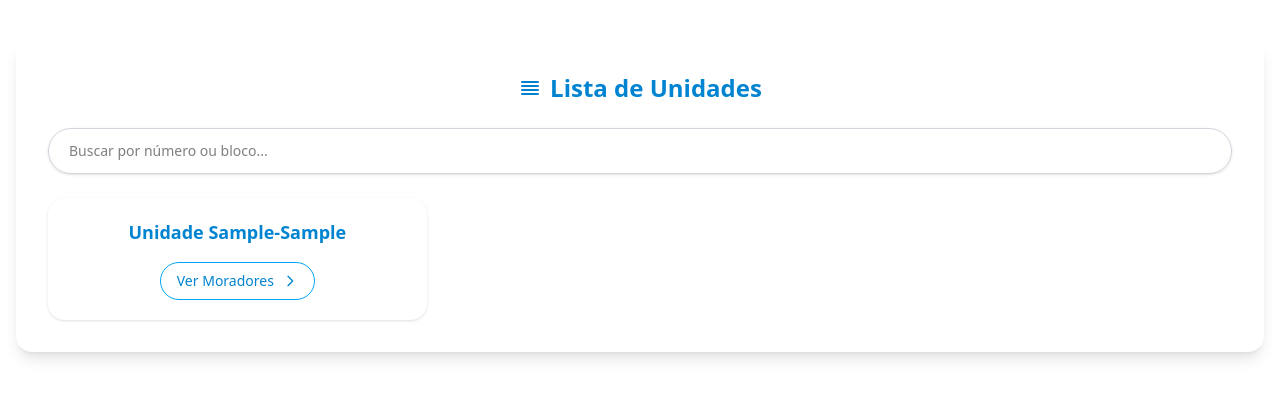
After one commit to boechatbrendon/sistema-portaria, a Flask app: page /unidades in a window 1280 px wide. The commit adds this page. Shown: the top 398 px of the page. Run offline with Flask 3, Linux system fonts and the light colour scheme; a user stored in the database is signed in; tables that the repository leaves empty hold one stand-in row (values such as "Sample post").

Commit message:
Criando tela de listagem de nidades

```diff
--- a/app/routes.py
+++ b/app/routes.py
@@ -81,3 +81,11 @@ def cadastro_morador():
 
 
     return render_template('cadastro_morador.html', form = form)
+
+
+@app.route('/unidades')
+@login_required
+def listar_unidades():
+    unidades = Unidade.query.all()
+
+    return render_template('unidades.html', unidades=unidades)
--- a/app/templates/home.html
+++ b/app/templates/home.html
@@ -10,5 +10,6 @@
     <h3>Bem-Vindo {{ current_user.nome }}</h3>
     <a href="{{ url_for('logout') }}">Sair</a>
     <a href="{{ url_for('cadastro_morador') }}">Cadastro Morador</a>
+    <a href="{{ url_for('listar_unidades') }}">Unidades</a>
 
 {% endblock %}
--- /dev/null
+++ b/app/templates/unidades.html
@@ -0,0 +1,64 @@
+{% extends 'base.html' %}
+
+{% block titulo %}
+    SistemaPortaria - Unidades
+{% endblock %}
+
+{% block body %}
+<div class="max-w-7xl mx-auto mt-10 px-4">
+  <div class="bg-white shadow-lg rounded-2xl p-6 sm:p-8 border-0">
+
+    <!-- Título -->
+    <h3 class="text-center text-2xl font-bold text-sky-600 mb-6 flex items-center justify-center gap-2">
+      <svg xmlns="http://www.w3.org/2000/svg" class="h-6 w-6 text-sky-600" fill="none" viewBox="0 0 24 24" stroke="currentColor">
+        <path stroke-linecap="round" stroke-linejoin="round" stroke-width="2" d="M4 10h16M4 6h16M4 14h16M4 18h16" />
+      </svg>
+      Lista de Unidades
+    </h3>
+
+    <div class="mb-6">
+      <input type="number" id="searchInput"
+        class="w-full px-5 py-3 text-sm border border-gray-300 rounded-full shadow-sm focus:outline-none focus:ring-2 focus:ring-sky-400 focus:border-sky-400 transition"
+        placeholder="Buscar por número ou bloco...">
+    </div>
+
+    {% if unidades %}
+      <div id="unidadesContainer" class="grid grid-cols-1 sm:grid-cols-2 lg:grid-cols-3 gap-6">
+        {% for unidade in unidades %}
+          <div class="bg-white rounded-2xl shadow hover:shadow-md transition p-5 flex flex-col justify-between unidade-item">
+            <div class="text-center mb-4">
+              <h5 class="text-sky-600 font-bold text-lg flex items-center justify-center gap-2">
+                Unidade {{ unidade.numero }}-{{ unidade.bloco }}
+              </h5>
+            </div>
+            <div class="text-center mt-auto">
+              <a href=""
+                class="inline-flex items-center gap-2 px-4 py-2 border border-sky-500 text-sky-600 hover:bg-sky-500 hover:text-white rounded-full text-sm font-medium transition">
+                Ver Moradores
+                <svg xmlns="http://www.w3.org/2000/svg" class="h-4 w-4 transition-transform group-hover:translate-x-1" fill="none" viewBox="0 0 24 24" stroke="currentColor">
+                  <path stroke-linecap="round" stroke-linejoin="round" stroke-width="2" d="M9 5l7 7-7 7" />
+                </svg>
+              </a>
+            </div>
+          </div>
+        {% endfor %}
+      </div>
+    {% else %}
+      <div class="mt-6 text-center text-gray-500 bg-sky-50 p-4 rounded-md border border-sky-200">
+        Nenhuma unidade cadastrada ainda.
+      </div>
+    {% endif %}
+  </div>
+</div>
+<script>
+  document.getElementById('searchInput').addEventListener('input', function () {
+    const termo = this.value.toLowerCase();
+    const unidades = document.querySelectorAll('.unidade-item');
+
+    unidades.forEach(function (item) {
+      const texto = item.textContent.toLowerCase();
+      item.style.display = texto.includes(termo) ? 'block' : 'none';
+    })
+  })
+</script>
+{% endblock %}
```
